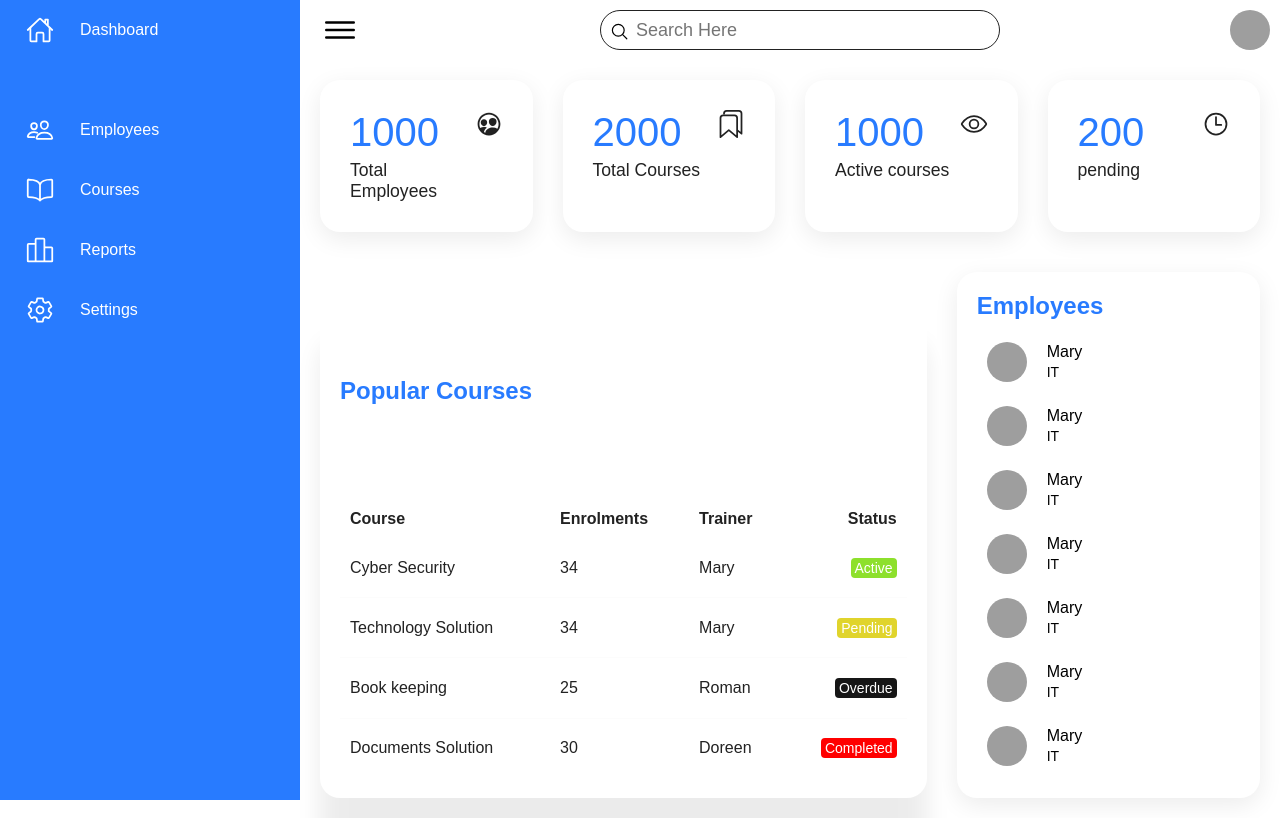
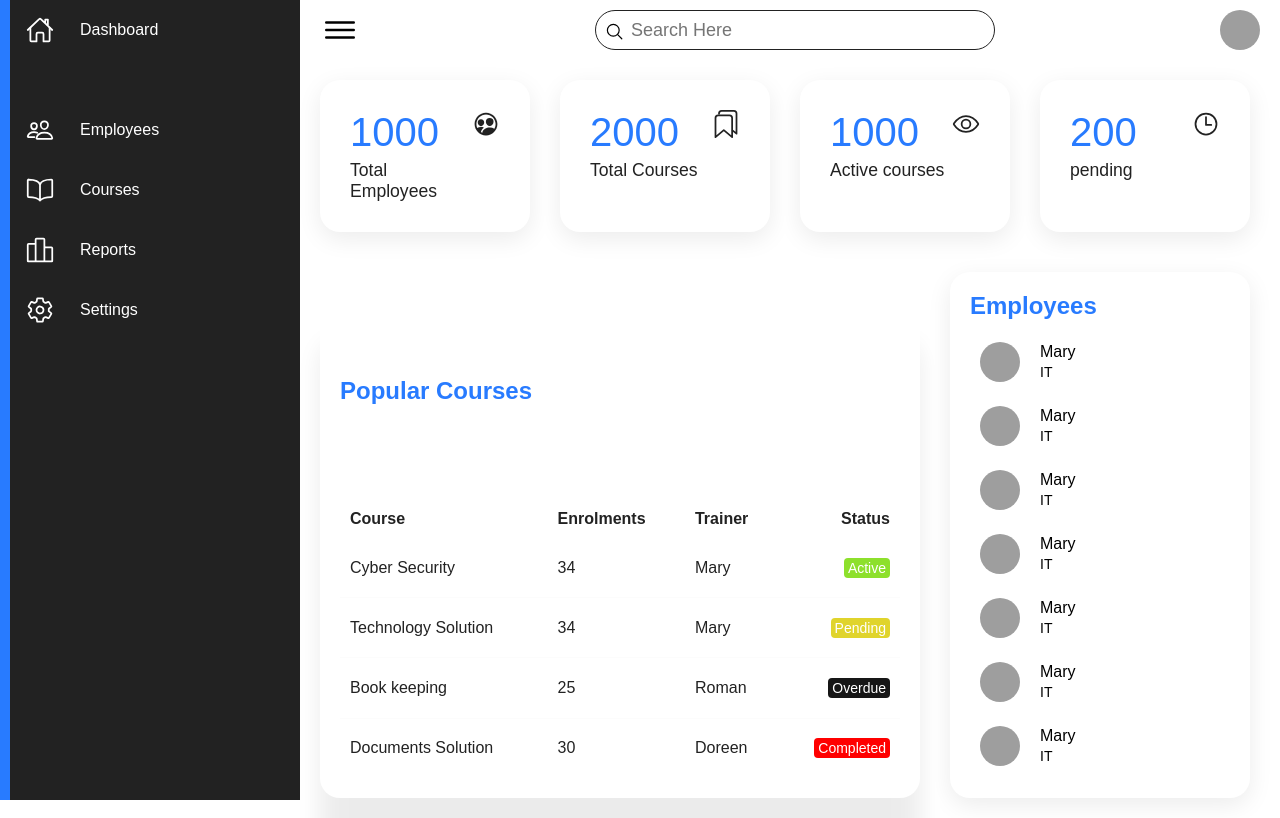
Before and after one commit to kuboi-isaac/hr_consult, a PHP site: page /admin.html in a window 1280 px wide. Run offline with PHP 8.4, Linux system fonts and the light colour scheme; some web fonts are replaced; grey boxes are pictures that could not be loaded.

Commit message:
Change directories

```diff
--- a/isaac/index.css
+++ b/isaac/index.css
@@ -24,13 +24,16 @@ body {
   position: fixed;
   width: 300px;
   height: 100%;
-  background: var(--blue);
+  background: var(--black1);
   border-left: 10px solid var(--blue);
   transition: 0.5s;
   overflow: hidden;
 }
 .navigation.active {
   width: 80px;
+  /* left: 0; */
+  /* margin-left: -80px; */
+  /* padding-left: 0; */
 }
 
 .navigation ul {
@@ -130,9 +133,11 @@ body {
   min-height: 100vh;
   background: var(--white);
   transition: 0.5s;
+  margin-right: 200px;
+  padding-right: 10px;
 }
 .main.active {
-  width: calc(100px - 80px);
+  width: calc(100px - 100px);
   left: 300px;
 }
 .topbar {
```
